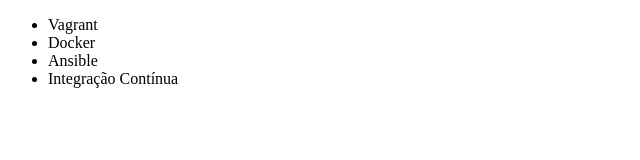
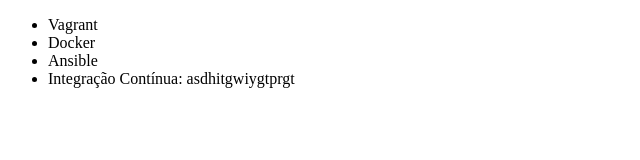
Before and after one commit to Emmanuel-Lopes/treinar-git, a plain HTML site: page index.html in a window 1280 px wide. Shown: the whole page, without its empty margins (0-640 px from the left). Drawn offline with Linux system fonts and the light colour scheme.

Commit message:
alterando nome do curso

```diff
--- a/index.html
+++ b/index.html
@@ -9,7 +9,7 @@
         <li>Vagrant</li>
         <li>Docker</li>
         <li>Ansible</li>
-        <li>Integração Contínua</li>
+        <li>Integração Contínua: asdhitgwiygtprgt</li>
     </ul>
 </body>
 </html>
```
